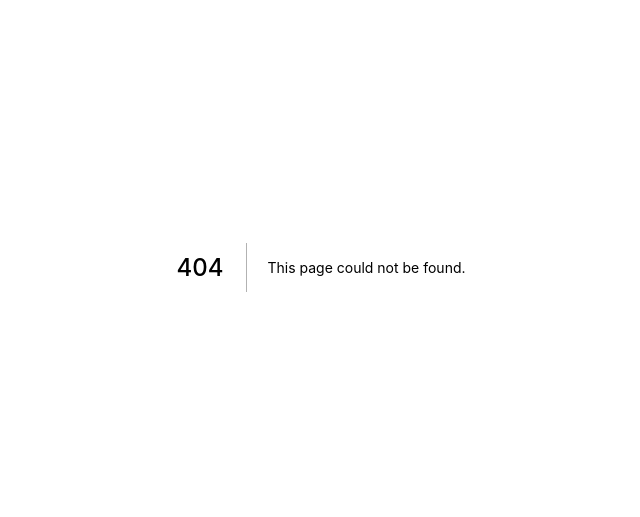
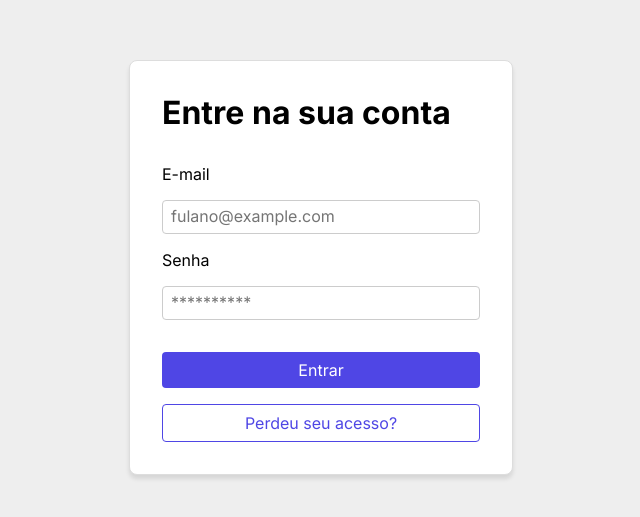
Before and after one commit to RikMatheus/crud-educacao, a Next.js app: page /Login in a window 1280 px wide. Before the commit this address had no page. Shown: the part 133-650 px from the top of the page, without its empty margins (319-959 px from the left). Built offline with nearby package versions, Linux system fonts and the light colour scheme.

Commit message:
feat(login): criado layout da tela inicial
Este também é o primeiro commit do repositório.

TODO: Integrar autenticação à tela de login.

```diff
--- /dev/null
+++ b/pages/Login/index.tsx
@@ -0,0 +1,30 @@
+import Card from "../../src/components/Card";
+import Input from "../../src/components/Input";
+import Button from "../../src/components/Button"
+
+import { StyledLogin } from './styles'
+
+export default function Login () {
+    return (
+        <StyledLogin>
+            <div className="content">
+                <Card
+                    title="Entre na sua conta"
+                >
+                    <Input
+                        label="E-mail"
+                        type="text"
+                        placeholder="fulano@example.com"
+                    />
+                    <Input
+                        label="Senha"
+                        type="password"
+                        placeholder="**********"
+                    />
+                    <Button text="Entrar"/>
+                    <Button variant="outline" text="Perdeu seu acesso?"/>
+                </Card>
+            </div>
+        </StyledLogin>
+    );
+}
--- /dev/null
+++ b/pages/Login/styles.ts
@@ -0,0 +1,22 @@
+import styled from 'styled-components'
+
+export const StyledLogin = styled.main`
+    background: #eee;
+    width: 100vw;
+    height: 100vh;
+    display: flex;
+    align-items: center;
+    justify-content: center;
+
+    .content {
+        width: 24rem;
+    }
+
+    button {
+        margin-top: 1rem;
+
+        &:first-of-type {
+            margin-top: 2rem;
+        }
+    }
+`
--- a/pages/_app.tsx
+++ b/pages/_app.tsx
@@ -1,22 +1,12 @@
-import { createGlobalStyle, ThemeProvider } from 'styled-components'
+import Head from '../src/components/Head'
+import { ThemeProvider } from 'styled-components'
 
-const GlobalStyle = createGlobalStyle`
-  body {
-    margin: 0;
-    padding: 0;
-    box-sizing: border-box;
-  }
-`
-
-const theme = {
-  colors: {
-    primary: '#0070f3',
-  },
-}
+import { GlobalStyle, theme } from '../src/theme'
 
 export default function App({ Component, pageProps }) {
   return (
     <>
+      <Head title="CRUD Educacional"/>
       <GlobalStyle />
       <ThemeProvider theme={theme}>
         <Component {...pageProps} />
--- /dev/null
+++ b/src/components/Button/index.tsx
@@ -0,0 +1,14 @@
+import { StyledButton } from './styles'
+
+type ButtonProps = {
+    variant?: string,
+    text: string,
+}
+
+export default function Button ({variant, text}:  ButtonProps) {
+    return (
+        <StyledButton variant={ variant }>
+            { text }
+        </StyledButton>
+    )
+}
--- /dev/null
+++ b/src/components/Button/styles.ts
@@ -0,0 +1,30 @@
+import styled, { css } from 'styled-components'
+import { theme } from "../../theme"
+
+export const StyledButton = styled.button`
+    display: block;
+    width: 100%;
+    padding: .5rem 1rem;
+    text-align: center;
+    border: none;
+    border-radius: .25rem;
+    font-size: ${theme.fonts.base};
+    background-color: ${theme.colors.primary};
+    color: ${theme.colors.background};
+    cursor: pointer;
+
+    &:hover {
+        background-color: ${theme.colors.tertiary};
+    }
+
+    ${props => props.variant == "outline" && css`
+        background-color: ${theme.colors.background};
+        color: ${theme.colors.primary};
+        border: 1px solid ${theme.colors.primary};
+
+        &:hover {
+            background-color: ${theme.colors.primary};
+            color: ${theme.colors.background};
+        }
+    `};
+`
--- /dev/null
+++ b/src/components/Card/index.tsx
@@ -0,0 +1,17 @@
+import { StyledCard } from './styles'
+
+type CardProps = {
+    children: React.ReactNode,
+    title: string,
+}
+
+export default function Card ({title, children }: CardProps) {
+    return (
+        <>
+            <StyledCard>
+                <h1 className='card__title'>{ title }</h1>
+                { children }
+            </StyledCard>
+        </>
+    )
+}
--- /dev/null
+++ b/src/components/Card/styles.ts
@@ -0,0 +1,16 @@
+import styled from 'styled-components'
+
+export const StyledCard = styled.div`
+    background: #fff;
+    padding: 2rem;
+    border: 1px solid #ddd;
+    border-radius: .5rem;
+    width: 100%;
+    box-shadow: 0px 4px 4px rgba(0, 0, 0, 0.1);
+
+    .card__title {
+        font-size: 2rem;
+        font-weight: medium;
+        margin-bottom: 1rem;
+    }
+`
--- /dev/null
+++ b/src/components/Head/index.tsx
@@ -0,0 +1,16 @@
+import NextHead from 'next/head'
+
+type HeadProps = {
+    title: string,
+}
+
+export default function Head ({ title }: HeadProps) {
+    return (
+        <NextHead key="head">
+            <title>{ title }</title>
+            <link rel="preconnect" href="https://fonts.googleapis.com" />
+            <link rel="preconnect" href="https://fonts.gstatic.com" crossorigin />
+            <link href="https://fonts.googleapis.com/css2?family=Inter:wght@300;400;600;700;900&display=swap" rel="stylesheet"></link>
+        </NextHead>
+    );
+}
--- /dev/null
+++ b/src/components/Input/index.tsx
@@ -0,0 +1,16 @@
+import { StyledInput } from './styles'
+
+type InputProps = {
+    label: string,
+    type: string,
+    placeholder?: string,
+}
+
+export default function Input({ label, type, placeholder }: InputProps) {
+    return (
+        <StyledInput>
+            <p>{ label }</p>
+            <input type={ type } placeholder={ placeholder } />
+        </StyledInput>
+    )
+}
--- /dev/null
+++ b/src/components/Input/styles.ts
@@ -0,0 +1,23 @@
+import styled from 'styled-components'
+import { theme } from '../../theme'
+
+export const StyledInput = styled.div`
+    width: 100%;
+    box-sizing: border-box;
+
+    p {
+        font-size: ${theme.fonts.base};
+        padding: 1rem 0;
+    }
+
+    input {
+        width: 100%;
+        padding: .5rem;
+        border: 1px solid #ccc;
+        border-radius: .25rem;
+
+        ::placeholder {
+            font-size: ${theme.fonts.base};
+        }
+    }
+`
--- /dev/null
+++ b/src/theme.ts
@@ -0,0 +1,30 @@
+import { createGlobalStyle } from 'styled-components'
+
+export const GlobalStyle = createGlobalStyle`
+  * {
+    margin: 0;
+    padding: 0;
+    box-sizing: border-box;
+    font-family: 'Inter', sans-serif;
+  }
+`
+
+export const theme = {
+  colors: {
+    primary: '#4F46E5',
+    secondary: '#EEEEEE',
+    tertiary: "#2921AB",
+    background: '#fff',
+    error: "#E15B5B",
+    type: "#333333",
+  },
+
+  fonts: {
+    "2xl": "2rem",
+    xl: "1.25rem",
+    lg: "1.125rem",
+    base: "1rem",
+    sm: "0.875rem",
+    xs: "0.75rem",
+  }
+}
```
Also changed, not shown: pages/index.tsx (+7 -1 lines).
